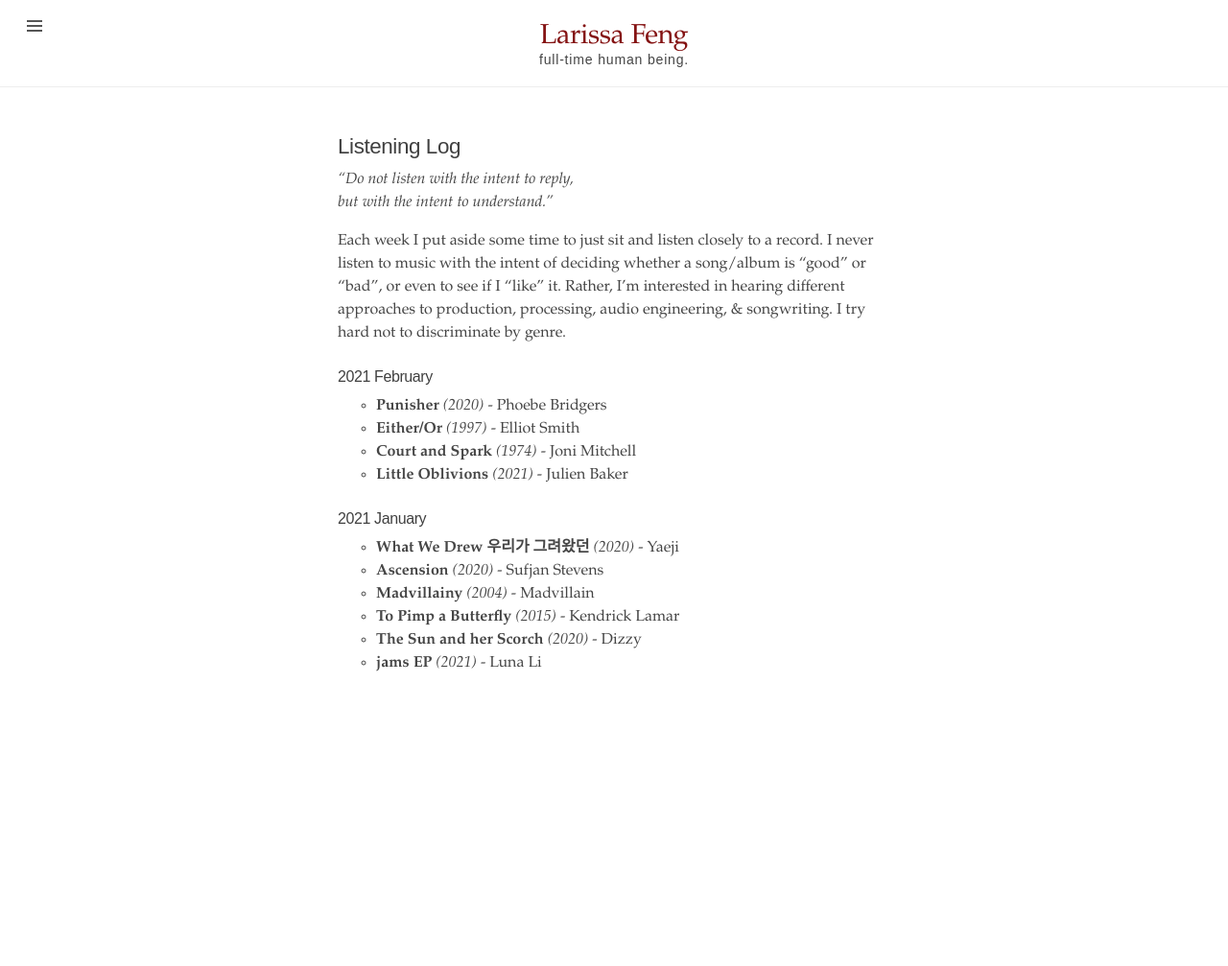
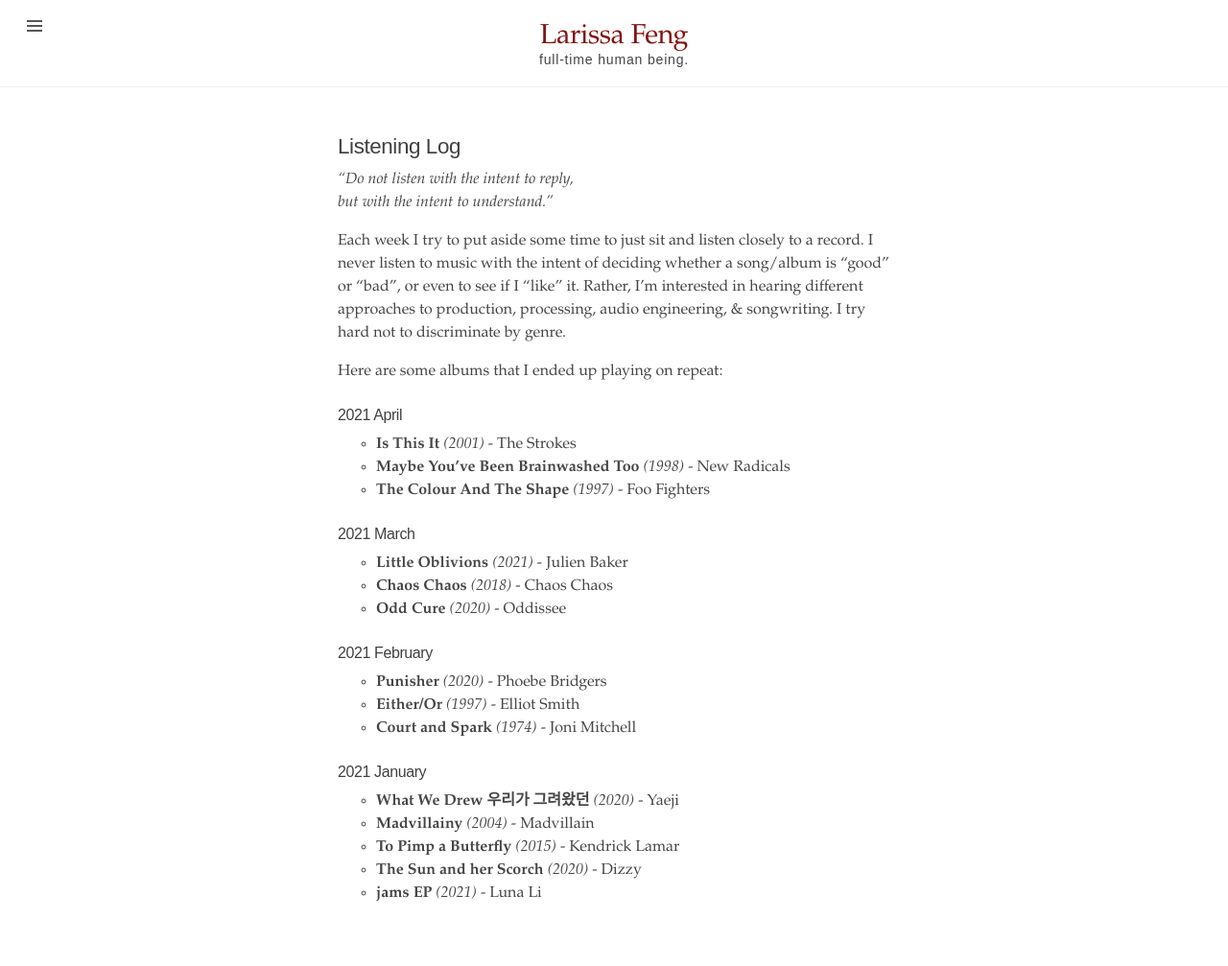
Before and after one commit to mondayrain/mondayrain.github.io, a Jekyll site: the page built from listening_log.md, in a window 1280 px wide. Shown: the whole page at 96% size. Built offline with Jekyll 4.4.1, drawn with Linux system fonts in a browser that asks for light colours; before the commit the page ends 900 px from its top, so only the background shows below that.

Commit message:
Update listening_log.md

```diff
--- a/listening_log.md
+++ b/listening_log.md
@@ -6,18 +6,27 @@ title: Listening Log
 <i>"Do not listen with the intent to reply,
 <br/>but with the intent to understand."</i>
 
-Each week I put aside some time to just sit and listen closely to a record. I never listen to music with the intent of deciding whether a song/album is "good" or "bad", or even to see if I "like" it. Rather, I'm interested in hearing different approaches to production, processing, audio engineering, & songwriting. I try hard not to discriminate by genre.
+Each week I try to put aside some time to just sit and listen closely to a record. I never listen to music with the intent of deciding whether a song/album is "good" or "bad", or even to see if I "like" it. Rather, I'm interested in hearing different approaches to production, processing, audio engineering, & songwriting. I try hard not to discriminate by genre.
 
+Here are some albums that I ended up playing on repeat:
+
+### 2021 April
+- **Is This It** _(2001)_ - The Strokes
+- **Maybe You've Been Brainwashed Too** _(1998)_ - New Radicals
+- **The Colour And The Shape** _(1997)_ - Foo Fighters
+
+### 2021 March
+- **Little Oblivions** _(2021)_ - Julien Baker
+- **Chaos Chaos** _(2018)_ - Chaos Chaos
+- **Odd Cure** _(2020)_ - Oddissee
 
 ### 2021 February
 - **Punisher** _(2020)_ - Phoebe Bridgers
 - **Either/Or** _(1997)_ - Elliot Smith
 - **Court and Spark** _(1974)_ - Joni Mitchell
-- **Little Oblivions** _(2021)_ - Julien Baker
 
 ### 2021 January
 - **What We Drew 우리가 그려왔던** _(2020)_ - Yaeji
-- **Ascension** _(2020)_ - Sufjan Stevens
 - **Madvillainy** _(2004)_ - Madvillain
 - **To Pimp a Butterfly** _(2015)_ - Kendrick Lamar
 - **The Sun and her Scorch** _(2020)_ - Dizzy
```
